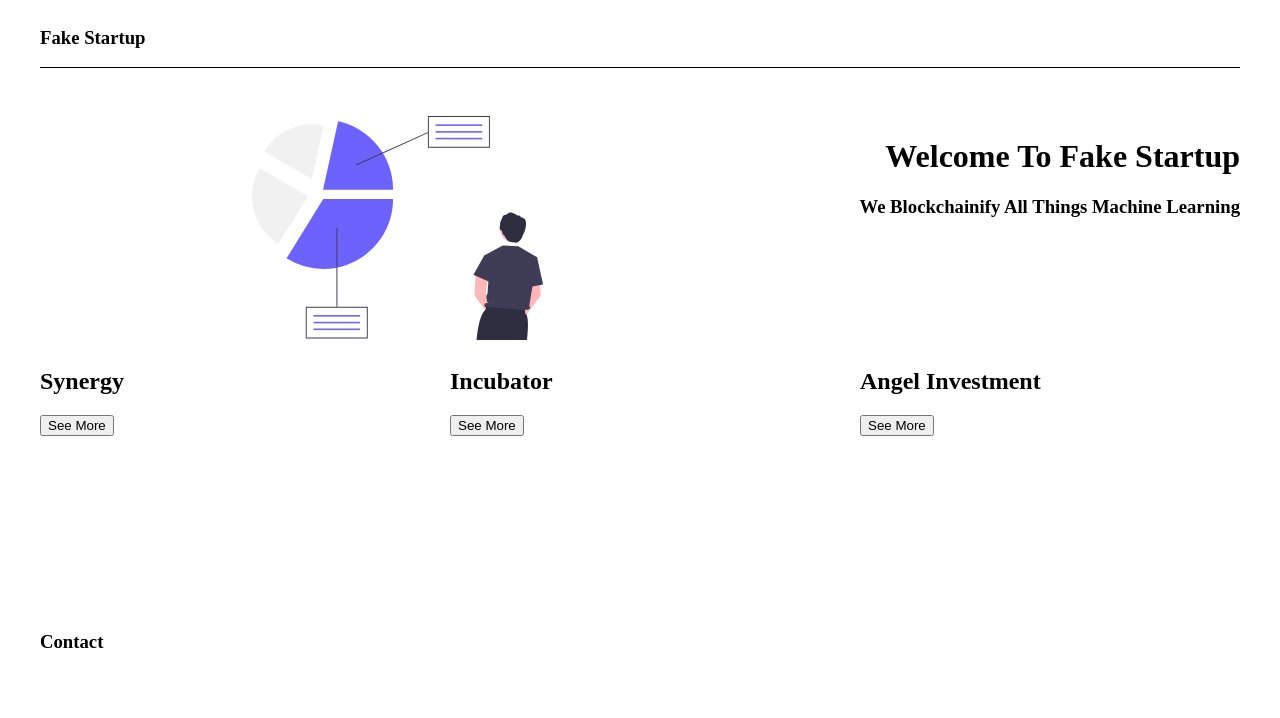
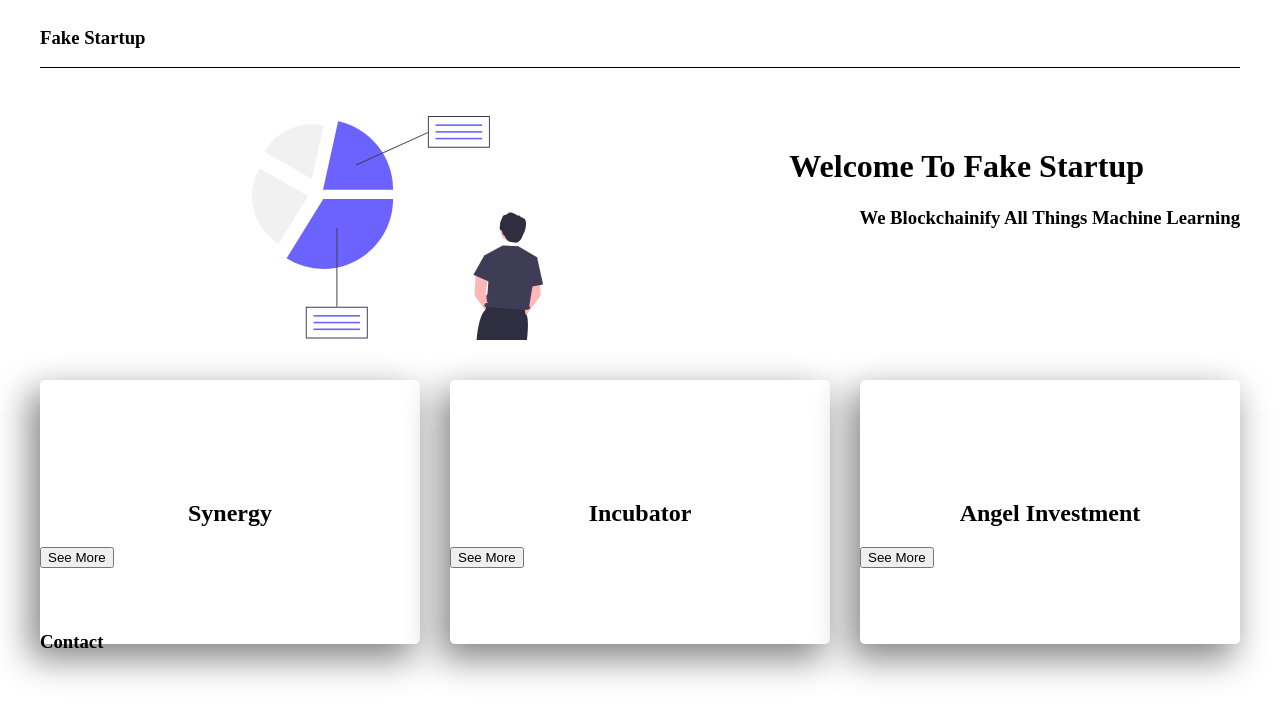
Before and after one commit to patk80/Landing-Page-For-Portfolio, a plain HTML site: page index.html in a window 1280 px wide. Drawn offline with Linux system fonts and the light colour scheme.

Commit message:
Cards styles

```diff
--- a/styles.css
+++ b/styles.css
@@ -35,3 +35,22 @@
     gap: 30px;
     margin-top: 0.5em;
 }
+
+h1 {
+    margin-right: 3em;
+    margin-top: 1em;
+}
+
+h2 {
+    text-align: center;
+    margin-top: 5em;
+}
+
+.cards {
+    background: #fff;
+    border-radius: 5px;
+    box-shadow: -8px 13px 35px 2px rgba(133, 133, 133, 1);
+    margin-top: 2em;
+    height: 100%;
+    align-items: center;
+}
```
